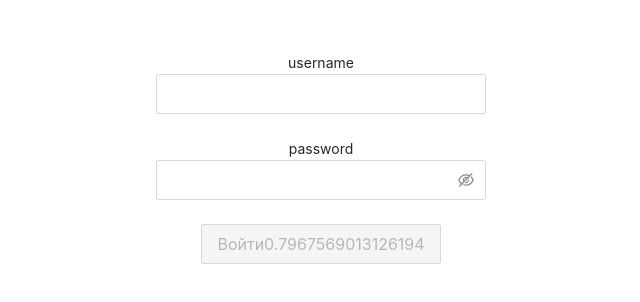
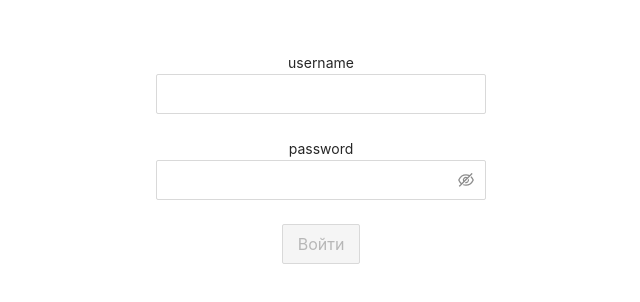
Before and after one commit to stvdent47/auth-test, a React (Create React App) app: page /signin in a window 1280 px wide. Shown: the part 242-544 px from the top of the page, without its empty margins (319-959 px from the left). Built offline with nearby package versions, Linux system fonts and the light colour scheme.

Commit message:
after interview

```diff
--- a/src/components/App/App.tsx
+++ b/src/components/App/App.tsx
@@ -1,43 +1,15 @@
 import { useState, useEffect, useCallback } from 'react';
 import { Switch, Route, Redirect, useHistory } from 'react-router-dom';
-import ProtectedRoute from '../../hocs/ProtectedRoute/ProtectedRoute';
-import Login from '../Login/Login';
-import Main from '../Main/Main';
 import './App.css';
-import { handleLoginProps } from '../../interfaces/handleLoginProps';
-import { Modal } from 'antd';
+import { ProtectedRoute } from '../../hocs/ProtectedRoute/ProtectedRoute';
+import { Login } from '../Login/Login';
+import { Main } from '../Main/Main';
 
 const SECRET_KEY = 'testkey';
 
 const App: React.FC = (): JSX.Element => {
   const [isLoggedIn, setIsLoggedIn] = useState<boolean>(false);
   const history = useHistory();
-
-  const handleLogin = useCallback(
-    ({ username, password }: handleLoginProps): void => {
-      if (username.trim() === 'user' && password.trim() === 'user') {
-        localStorage.setItem('token', SECRET_KEY);
-        setIsLoggedIn(true);
-        history.push('/main');
-      } else {
-        Modal.error({
-          title: 'Вы ввели неверные данные для входа',
-        });
-      }
-    },
-    // eslint-disable-next-line react-hooks/exhaustive-deps
-    []
-  );
-
-  const handleSignout = useCallback((): void => {
-    localStorage.removeItem('token');
-    setIsLoggedIn(false);
-    Modal.info({
-      title: 'Вы успешно вышли из системы',
-    });
-    history.push('/signin');
-    // eslint-disable-next-line react-hooks/exhaustive-deps
-  }, []);
 
   const loginCheck = useCallback((): void => {
     const token = localStorage.getItem('token');
@@ -62,13 +34,13 @@ const App: React.FC = (): JSX.Element => {
     <div className='App'>
       <Switch>
         <Route path='/signin'>
-          <Login onLogin={handleLogin} />
+          <Login setIsLoggedIn={setIsLoggedIn} />
         </Route>
         <ProtectedRoute
           path='/main'
           component={Main}
           isLoggedIn={isLoggedIn}
-          onSignout={handleSignout}
+          setIsLoggedIn={setIsLoggedIn}
         />
         <Route path='/*'>{isLoggedIn ? <Redirect to='/main' /> : <Redirect to='/signin' />}</Route>
       </Switch>
--- a/src/components/Login/Login.tsx
+++ b/src/components/Login/Login.tsx
@@ -1,46 +1,51 @@
-import React, { useMemo, useCallback } from 'react';
+import React, { useCallback } from 'react';
+import { useHistory } from 'react-router';
+import { Input, Space, Typography, Modal } from 'antd';
+import FormItem from 'antd/lib/form/FormItem';
 import 'antd/dist/antd.css';
-import { Button, Input, Space, Typography } from 'antd';
 import { Form, Field } from 'react-final-form';
-import FormItem from 'antd/lib/form/FormItem';
 import { handleLoginProps } from '../../interfaces/handleLoginProps';
-import validate from './lib/validate';
+import { LoginButton } from './LoginButton';
+import { validate } from './lib/validate';
+
+const SECRET_KEY = 'testkey';
 
 interface submitValues {
   username: string;
   password: string;
 }
-interface LoginProps {
-  onLogin: ({ username, password }: handleLoginProps) => void;
-}
+type LoginProps = {
+  setIsLoggedIn: (state: boolean) => void;
+};
 
-const Login: React.FC<LoginProps> = ({ onLogin }) => {
+export const Login: React.FC<LoginProps> = ({ setIsLoggedIn }): JSX.Element => {
+  const history = useHistory();
+
+  const handleLogin = useCallback(
+    ({ username, password }: handleLoginProps): void => {
+      if (username.trim() === 'user' && password.trim() === 'user') {
+        localStorage.setItem('token', SECRET_KEY);
+        setIsLoggedIn(true);
+        history.push('/main');
+      } else {
+        Modal.error({
+          title: 'Вы ввели неверные данные для входа',
+        });
+      }
+    },
+    // eslint-disable-next-line react-hooks/exhaustive-deps
+    []
+  );
+
   const onSubmit = useCallback((evt: submitValues): void => {
     const { username, password } = evt;
 
-    onLogin({
+    handleLogin({
       username,
       password,
     });
     // eslint-disable-next-line react-hooks/exhaustive-deps
   }, []);
-
-  const LoginButton = (pristine: boolean, hasValidationErrors: boolean, submitting: boolean) =>
-    useMemo(
-      () => (
-        <Button
-          htmlType='submit'
-          type='primary'
-          size='large'
-          disabled={pristine || hasValidationErrors || submitting}
-        >
-          Войти
-          {Math.random()}
-        </Button>
-      ),
-      // eslint-disable-next-line react-hooks/exhaustive-deps
-      [hasValidationErrors, submitting]
-    );
 
   return (
     <Space style={{ height: '100vh' }}>
@@ -57,7 +62,7 @@ const Login: React.FC<LoginProps> = ({ onLogin }) => {
                     help={meta.touched && meta.error && meta.error}
                     validateStatus={meta.touched ? (meta.error ? 'error' : 'success') : undefined}
                   >
-                    <Input size='large' style={{ width: '330px' }} {...input} />
+                    <Input size='large' style={{ width: '330px' }} autoComplete='off' {...input} />
                   </FormItem>
                 )}
               </Field>
@@ -76,12 +81,14 @@ const Login: React.FC<LoginProps> = ({ onLogin }) => {
                 )}
               />
             </div>
-            {LoginButton(pristine, hasValidationErrors, submitting)}
+            <LoginButton
+              pristine={pristine}
+              hasValidationErrors={hasValidationErrors}
+              submitting={submitting}
+            />
           </form>
         )}
       />
     </Space>
   );
 };
-
-export default Login;
--- /dev/null
+++ b/src/components/Login/LoginButton.tsx
@@ -0,0 +1,25 @@
+import React from 'react';
+import { Button } from 'antd';
+
+interface LoginButtonProps {
+  pristine: boolean;
+  hasValidationErrors: boolean;
+  submitting: boolean;
+}
+
+const LoginButtonComponent: React.FC<LoginButtonProps> = ({
+  pristine,
+  hasValidationErrors,
+  submitting,
+}) => (
+  <Button
+    htmlType='submit'
+    type='primary'
+    size='large'
+    disabled={pristine || hasValidationErrors || submitting}
+  >
+    Войти
+  </Button>
+);
+
+export const LoginButton = React.memo(LoginButtonComponent);
--- a/src/components/Login/lib/validate.ts
+++ b/src/components/Login/lib/validate.ts
@@ -1,14 +1,14 @@
-interface validateValues extends React.FormEvent<Element> {
+interface ValidateValues extends React.FormEvent<Element> {
   username: string;
   password: string;
 }
-interface validateErrors {
+interface ValidateErrors {
   username?: string;
   password?: string;
 }
 
-const validate = (values: validateValues): validateErrors => {
-  const errors: validateErrors = {};
+export const validate = (values: ValidateValues): ValidateErrors => {
+  const errors: ValidateErrors = {};
   if (!values.username) {
     errors.username = 'Необходимо заполнить!';
   }
@@ -18,5 +18,3 @@ const validate = (values: validateValues): validateErrors => {
 
   return errors;
 };
-
-export default validate;
--- a/src/components/Main/Main.tsx
+++ b/src/components/Main/Main.tsx
@@ -1,14 +1,27 @@
-import React from 'react';
+import React, { useCallback } from 'react';
+import { useHistory } from 'react-router';
+import { Button, Space, Typography, Modal } from 'antd';
 import 'antd/dist/antd.css';
 
-import { Button, Space, Typography } from 'antd';
 const { Title } = Typography;
 
-interface IMainProps {
-  onSignout: () => void;
+interface MainProps {
+  setIsLoggedIn: (state: boolean) => void;
 }
 
-const Main: React.FC<IMainProps> = ({ onSignout }): JSX.Element => {
+const MainComponent: React.FC<MainProps> = ({ setIsLoggedIn }): JSX.Element => {
+  const history = useHistory();
+
+  const handleSignout = useCallback((): void => {
+    localStorage.removeItem('token');
+    setIsLoggedIn(false);
+    Modal.info({
+      title: 'Вы успешно вышли из системы',
+    });
+    history.push('/signin');
+    // eslint-disable-next-line react-hooks/exhaustive-deps
+  }, []);
+
   return (
     <Space
       style={{
@@ -18,11 +31,11 @@ const Main: React.FC<IMainProps> = ({ onSignout }): JSX.Element => {
       direction='vertical'
     >
       <Title type='success'>Вы авторизованы!</Title>
-      <Button danger onClick={onSignout} size='large'>
+      <Button danger onClick={handleSignout} size='large'>
         Выйти
       </Button>
     </Space>
   );
 };
 
-export default React.memo(Main);
+export const Main = React.memo(MainComponent);
--- a/src/hocs/ProtectedRoute/ProtectedRoute.tsx
+++ b/src/hocs/ProtectedRoute/ProtectedRoute.tsx
@@ -1,18 +1,13 @@
-import React from 'react';
+import React, { memo } from 'react';
 import { Route, Redirect } from 'react-router-dom';
+import { protectedRouteProps } from '../../interfaces/protectedRouteProps';
 
-interface ProtectedRouteProps {
-  component: any;
-  isLoggedIn: boolean;
-  path: string;
-}
-
-const ProtectedRoute: React.FC<ProtectedRouteProps | any> = ({
+const ProtectedRouteComponent: React.FC<protectedRouteProps | any> = ({
   component: Component,
   isLoggedIn,
   path,
   ...rest
-}: ProtectedRouteProps) => {
+}: protectedRouteProps) => {
   return (
     <Route exact path={path}>
       {() => (isLoggedIn ? <Component {...rest} /> : <Redirect to='/signin' />)}
@@ -20,4 +15,4 @@ const ProtectedRoute: React.FC<ProtectedRouteProps | any> = ({
   );
 };
 
-export default ProtectedRoute;
+export const ProtectedRoute = memo(ProtectedRouteComponent);
--- /dev/null
+++ b/src/interfaces/protectedRouteProps.ts
@@ -0,0 +1,5 @@
+export interface protectedRouteProps {
+  component: any;
+  isLoggedIn: boolean;
+  path: string;
+}
```
